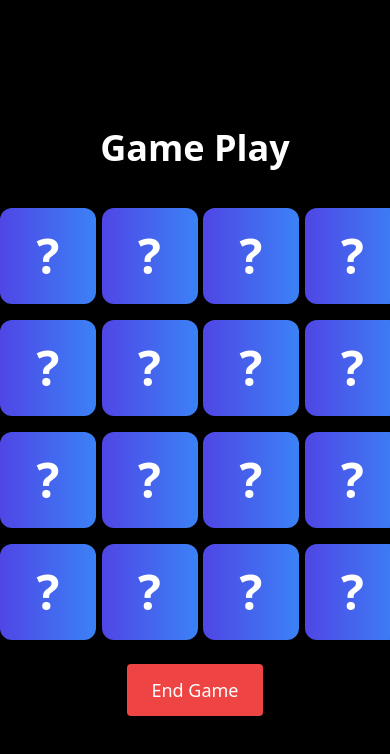
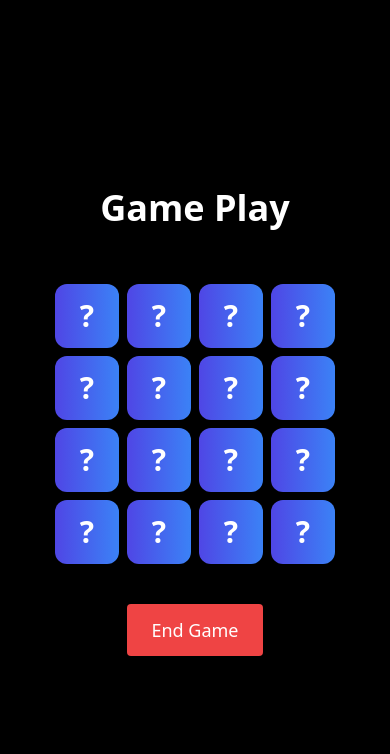
Before and after one commit to itsjoacor/unq-ui-joaquin-rodriguez-trabajo-final, a React (Vite) app in the folder web/: page /game in a window 390 px wide. Shown: the top 754 px of the page. Built offline with nearby package versions, Linux system fonts and the light colour scheme.

Commit message:
style casi terminado

```diff
--- a/web/src/shared/components/game/GridMemo.jsx
+++ b/web/src/shared/components/game/GridMemo.jsx
@@ -2,9 +2,9 @@ import React from "react";
 
 function GridMemo({ size, grid, selected, handleSquareClick }) {
 	return (
-		<div className="flex items-center justify-center">
+		<div className="flex items-center justify-center p-4">
 			<div
-				className={`grid gap-4 ${
+				className={`grid gap-2 ${
 					size === 4
 						? "grid-cols-4"
 						: size === 6
@@ -16,7 +16,11 @@ function GridMemo({ size, grid, selected, handleSquareClick }) {
 					<div
 						key={square.id}
 						className={`relative ${
-							size === 4 ? "h-24 w-24" : size === 6 ? "h-20 w-20" : "h-16 w-16"
+							size === 4
+								? "h-16 w-16 sm:h-20 sm:w-20 md:h-24 md:w-24"
+								: size === 6
+								? "h-14 w-14 sm:h-18 sm:w-18 md:h-20 md:w-20"
+								: "h-12 w-12 sm:h-16 sm:w-16 md:h-18 md:w-18"
 						} cursor-pointer perspective`}
 						onClick={() => handleSquareClick(index)}
 					>
@@ -25,17 +29,18 @@ function GridMemo({ size, grid, selected, handleSquareClick }) {
 								selected.includes(index) || square.matched ? "rotate-y-180" : ""
 							}`}
 						>
-							<div className="absolute inset-0 flex items-center justify-center bg-gradient-to-r from-indigo-600 to-blue-500 text-white text-5xl font-bold rounded-xl shadow-lg backface-hidden">
+							<div className="absolute inset-0 flex items-center justify-center bg-gradient-to-r from-indigo-600 to-blue-500 text-white text-3xl sm:text-4xl md:text-5xl font-bold rounded-xl shadow-lg backface-hidden">
 								?
 							</div>
-
 							<div
 								className={`absolute inset-0 flex items-center justify-center ${
-									square.matched ? "bg-green-500" : "bg-rose-600"
-								} border-4 border-transparent bg-gradient-to-r text-black text-2xl font-bold rounded-lg transform rotate-y-180 backface-hidden`}
+									square.matched ? "bg-green-500" : "bg-yellow-400"
+								} border-4 border-transparent text-black text-xl sm:text-2xl md:text-3xl font-bold rounded-lg transform rotate-y-180 backface-hidden`}
 							>
 								<div className="bg-white rounded-lg flex items-center justify-center w-3/4 h-3/4">
-									<span className="text-3xl font-bold">{square.value}</span>
+									<span className="text-2xl sm:text-3xl md:text-4xl font-bold">
+										{square.value}
+									</span>
 								</div>
 							</div>
 						</div>
```
